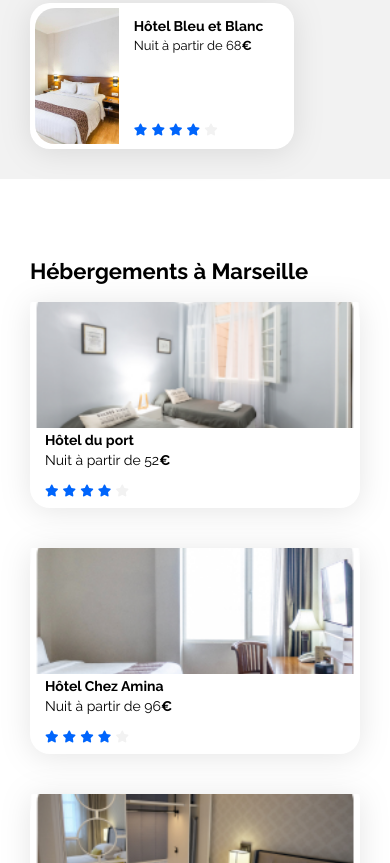
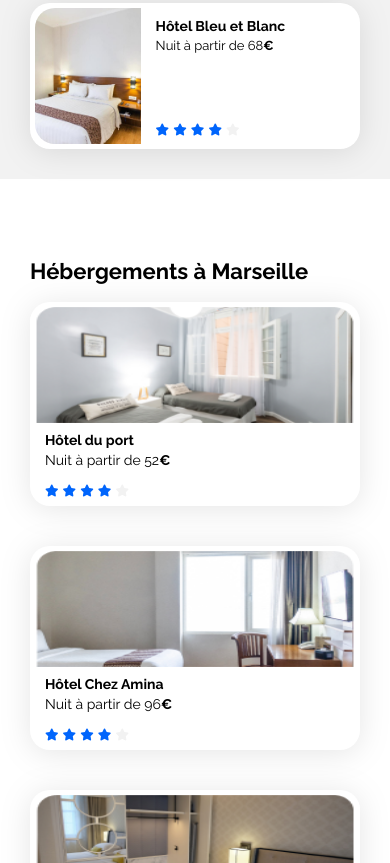
Before and after one commit to EliseMairet/projet2Booki, a plain HTML site: page index.html in a window 390 px wide. Shown: the part 1137-2000 px from the top of the page. Drawn offline with Linux system fonts and the light colour scheme.

Commit message:
commit20/03

```diff
--- a/projet2.CSS
+++ b/projet2.CSS
@@ -1,4 +1,4 @@
-/**** General ****/
+/* General */
 * {
     font-family: 'Raleway', sans-serif;
 }
@@ -92,9 +92,6 @@ a {
 .barre-de-recherche {
     display: flex;
     border-radius: 15px;
-    border: 1px;
-    border-radius: 15px;
-    border: 1px;
     margin-bottom: 30px;
     row-gap: 30px;
 }
@@ -123,18 +120,8 @@ a {
     font-weight: 700;
     line-height: 21px;
     text-align: center;
-    border: none;
-
-
-
-
-
-
-
-
-
-
-    /*bordure*/
+    border: solid 2px;
+    border-color: #F2F2F2;
 }
 
 .barre-de-recherche input::placeholder {
@@ -212,7 +199,7 @@ a {
 
 .info a {
     display: flex;
-    direction: row;
+    flex-direction: row;
     text-align: left;
     align-items: center;
     column-gap: 12px;
@@ -293,12 +280,10 @@ a {
 
 .hotel a {
     width: 32%;
-    display: flex;
-    justify-content: space-between;
-    align-items: stretch;
 }
 
 .card {
+    display: flex;
     height: 95%;
 }
 
@@ -317,8 +302,9 @@ a {
     height: 98%;
 }
 
-.card-rating {
-    margin-bottom: 12px;
+.hotel .card-rating {
+    margin-bottom: 10px;
+
 }
 
 .fa-star {
@@ -366,7 +352,7 @@ a {
     object-fit: cover;
 
     border-radius: 20px 0px 0px 20px;
-    border: 5px 0px 5px 5px;
+    border-width: 5px 0px 5px 5px;
 }
 
 
@@ -666,7 +652,7 @@ footer li {
     .populaires-cards a {
         display: flex;
         flex-direction: column;
-        width: 80%;
+        width: 100%;
     }
 
     /*hebergements*/
@@ -682,17 +668,16 @@ footer li {
         object-fit: cover;
     }
 
-    .card {
+    .card1 {
         width: 100%;
     }
 
     .card1 img {
         display: flex;
-        object-fit: cover;
     }
 
     .hotel a {
-        display: flex;
+
         width: 100%;
     }
 
```
